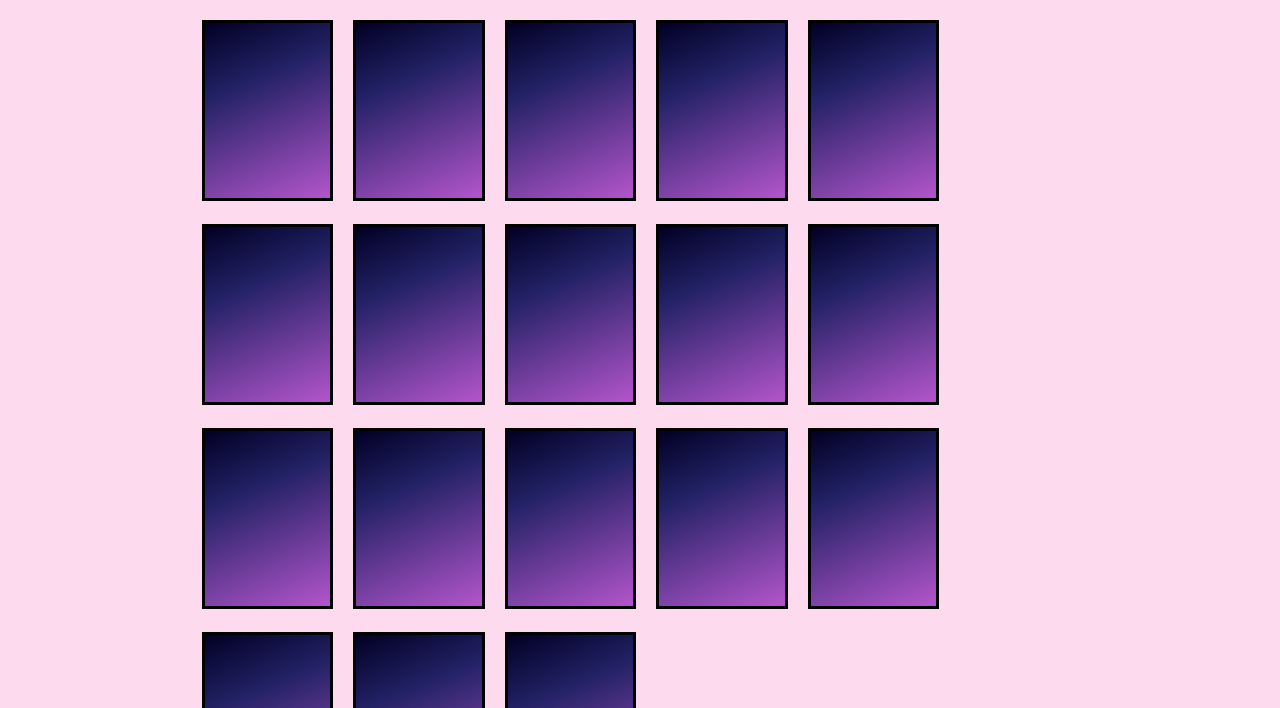
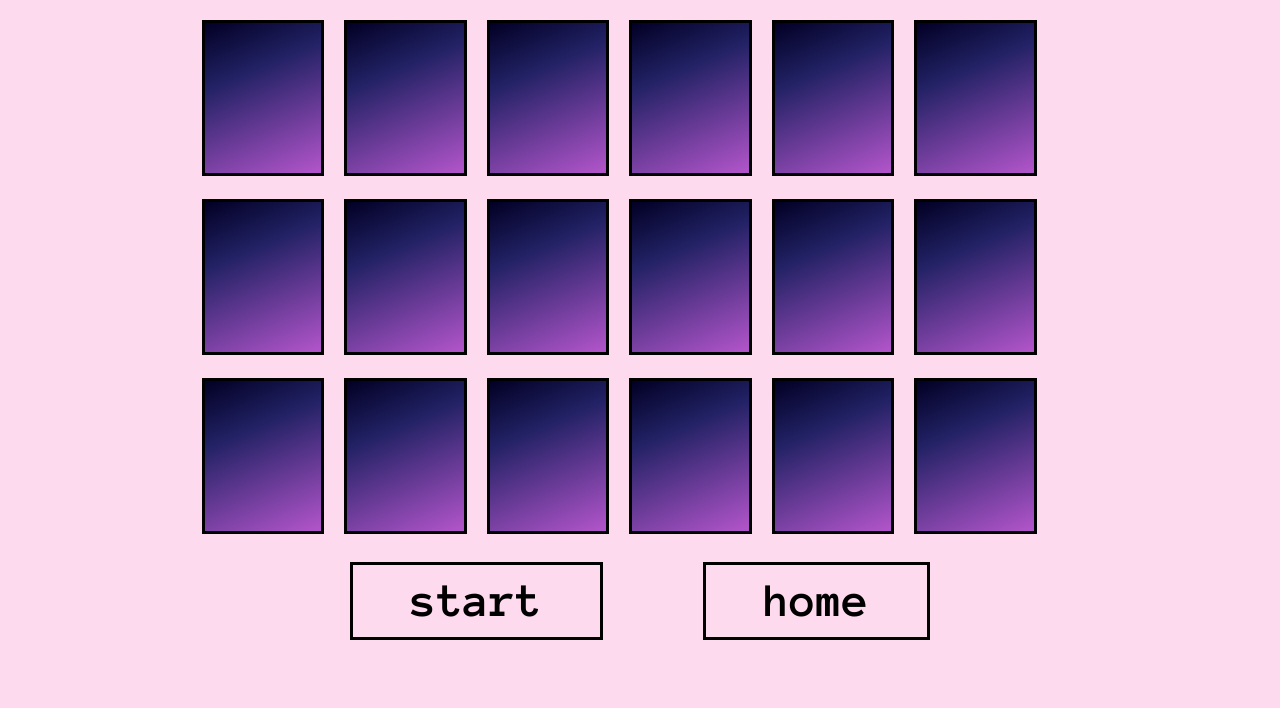
Before and after one commit to orenpaley/memoryGame, a plain HTML site: page index.html in a window 1280 px wide. Both pictures are taken after a click on the element "start". Shown: the part 92-800 px from the top of the page. Drawn offline with Linux system fonts and the light colour scheme.

Commit message:
fixed a bug/improved layout

```diff
--- a/script.js
+++ b/script.js
@@ -216,7 +216,6 @@ let buttons = document.querySelector(".buttons");
 buttons.addEventListener("click", function (e) {
   // start button that initialializes/reinitializes game
   if (e.target.classList[0] === "start") {
-    console.log(e.target.innerText);
     gameContainer.classList.add("hidden");
     gameContainer.classList.toggle("hidden");
     gameContainer.replaceChildren();
@@ -230,13 +229,13 @@ buttons.addEventListener("click", function (e) {
     createDivsForColors(shuffledColors);
     rules.style.display = "none";
     // change name of start to reset when game starts
-    e.target.innerText = "reset";
-    // toggle home button on
     let homeButton = document.querySelector(".home");
     // toggle home button on
-    homeButton.classList.toggle("hidden");
-  } else if (e.target.classList === "home") {
-    console.log(e.target.innerText);
+    if (homeButton.classList[1]) {
+      homeButton.classList.toggle("hidden");
+    }
+  }
+  if (e.target.classList[0] === "home") {
     let homeButton = document.querySelector(".home");
     // toggle home button off
     homeButton.classList.toggle("hidden");
@@ -248,6 +247,7 @@ buttons.addEventListener("click", function (e) {
     let start = document.querySelector(".start");
     start.innerText = "start";
   }
+
   // else if (e.target.classList.contains("start")) {
   //   console.log("pressed reset: ", e.target.innerText);
   //   gameContainer.replaceChildren();
--- a/style.css
+++ b/style.css
@@ -53,8 +53,8 @@ body {
 .game div {
   border: 3px solid black;
   /* flex: 1200px 1 0; */
-  height: 175px;
-  width: 14%;
+  height: 150px;
+  width: 13%;
   margin: 10px;
   display: inline-block;
 }
@@ -111,6 +111,8 @@ body {
   /* align-self: center;
   justify-self: center; */
   margin-top: 15px;
+  margin-left: 5px;
+  margin-right: 5px;
 }
 .start {
   /* display: inline-block; */
@@ -121,6 +123,7 @@ body {
   height: auto;
   font-size: 48px;
   font-weight: 700;
+  margin: 0 50px;
 }
 
 .home {
@@ -130,4 +133,5 @@ body {
   height: auto;
   font-size: 48px;
   font-weight: 700;
+  margin: 0 50px;
 }
```
